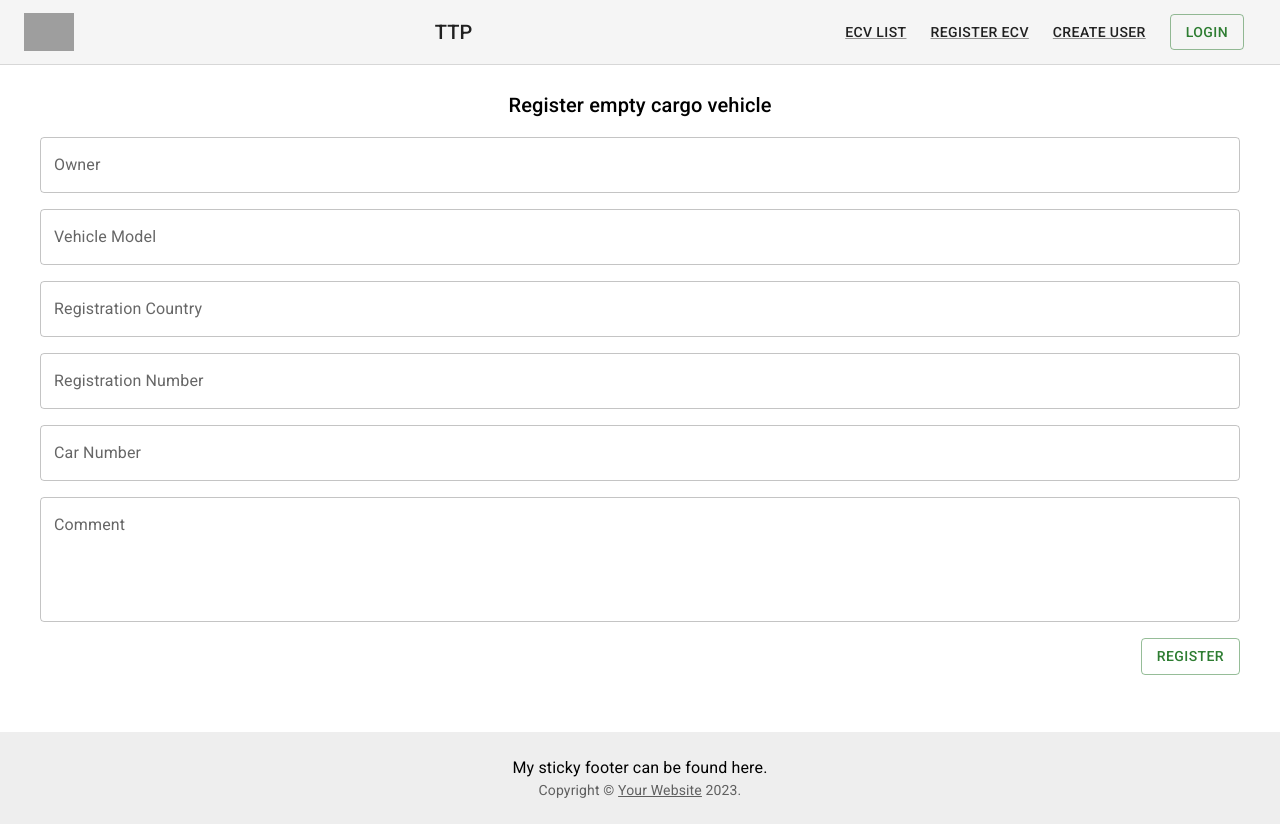
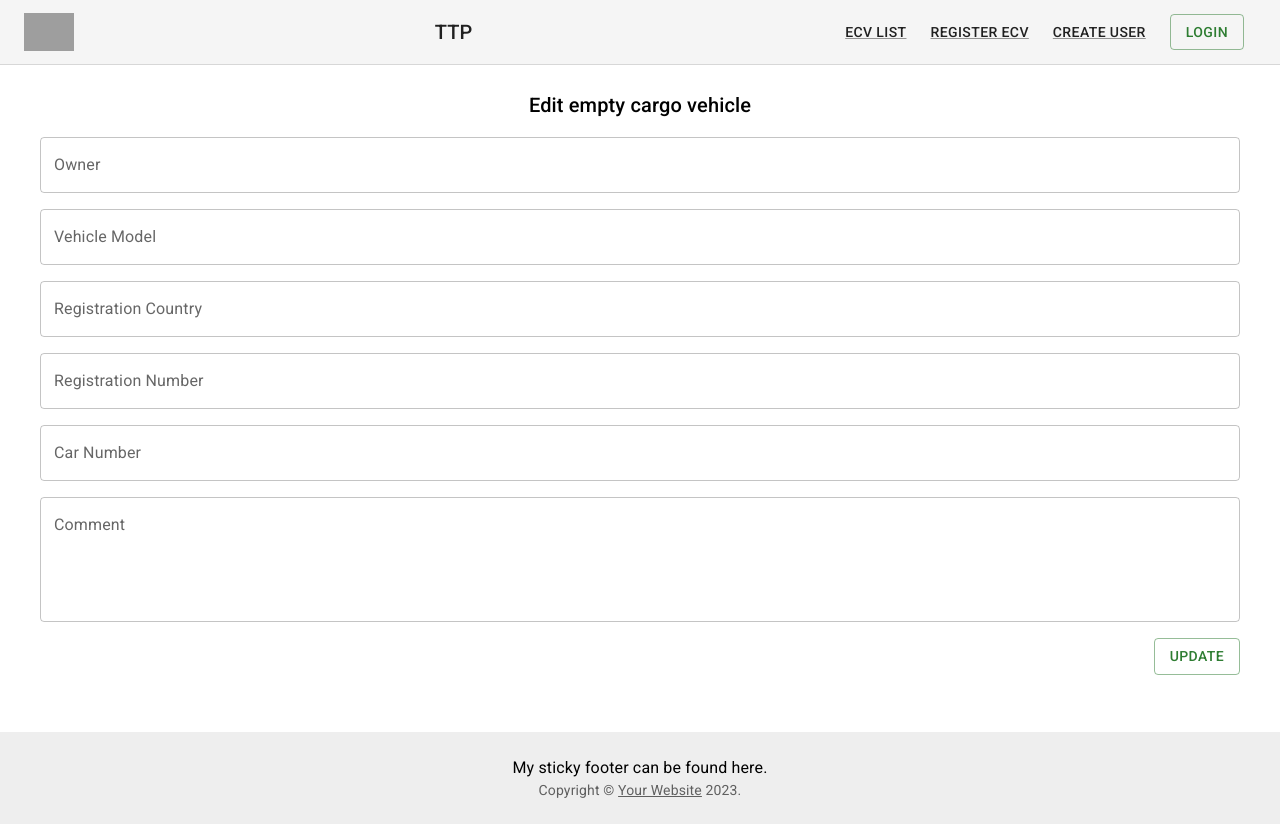
Before and after one commit to Rombug/FINAL_JAVA_PROJECT, a React (Create React App) app in the folder restTTP/ttp-ui/: page /transport/1/update in a window 1280 px wide. Built offline with nearby package versions, Linux system fonts and the light colour scheme; no server answers; grey boxes are pictures that could not be loaded.

Commit message:
FINAL PROJECT. (Spring + React) Created vehicle data edit/update

```diff
--- a/restTTP/ttp-ui/src/components/content/Content.js
+++ b/restTTP/ttp-ui/src/components/content/Content.js
@@ -18,9 +18,9 @@ const Content = () => {
 
             <Routes>
                 <Route path="/" element={<Vehicles/>}/>
-                <Route path="/transport/registration" element={<Transport/>}/>
+                <Route path="/transport/registration" element={<Transport key="registration"/>}/>
                 <Route path="/users/registration" element={<User/>}/>
-                <Route path="/transport/:transportId/update" element={<Transport/>}/>
+                <Route path="/transport/:transportId/update" element={<Transport key="update"/>}/>
                 <Route path="/transport/:transportId" element={<VehicleDetailPage/>}/>
             </Routes>
 
--- a/restTTP/ttp-ui/src/components/forms/Transport.js
+++ b/restTTP/ttp-ui/src/components/forms/Transport.js
@@ -2,9 +2,9 @@ import {Form, Formik} from "formik";
 import {Alert, Button, CircularProgress, Stack, Typography} from "@mui/material";
 import  * as Yup from 'yup';
 import FormTransportTextInput from "./FormTransportTextInput";
-import {getVehicleById, saveVehicle} from "../api/transportApi";
+import {editVehicle, getVehicleById, saveVehicle} from "../api/transportApi";
 import {useEffect, useState} from "react";
-import {useParams} from "react-router-dom";
+import {useNavigate, useParams} from "react-router-dom";
 
 const transportValidationSchema = Yup.object().shape(
     {
@@ -30,21 +30,44 @@ const Transport = () => {
 
     const [notification, setNotification] = useState({isVisible: false});
     const {transportId} = useParams();
-    const [vehicle, setVehicle] = useState({});
+    const [vehicle, setVehicle] = useState({
+        registrationNumber: '',
+        owner: '',
+        vehicleModel: '',
+        registrationCountry: '',
+        carNumber: '',
+        comment: ''
+
+    });
     const [loading, setLoading] = useState(true);
+    const navigation = useNavigate();
 
     useEffect(() => {
         if (!transportId){
+            setLoading(false);
             return;
         }
-
-
 
         getVehicleById(transportId)
             .then(({data}) => setVehicle(data))
             .catch((error) => console.log(error))
             .finally(() => setLoading(false));
     }, []);
+
+    const onFormSubmit = (values, helper) => {
+      if (transportId){
+          onVehicleUpdate(values, helper);
+          return;
+      }
+      onRegisterVehicle(values, helper)
+    }
+
+    const onVehicleUpdate = (values, helper) => {
+        editVehicle(values, transportId)
+            .then(() => navigation(`/transport/${transportId}`))
+            .catch((error) => setNotification({isVisible: true, message: 'Sorry, cannot be updated', severity: 'error'}))
+            .finally(() => helper.setSubmitting(false));
+    }
 
     const onRegisterVehicle = (values, helper) => {
         saveVehicle(values)
@@ -60,18 +83,14 @@ const Transport = () => {
     }
 
     return (
+        <>
+        {
+            loading ? <CircularProgress color="success"/> :
+
                 <Formik
-        initialValues={{
-            registrationNumber: '',
-            owner: '',
-            vehicleModel: '',
-            registrationCountry: '',
-            carNumber: '',
-            comment: ''
+                    initialValues={vehicle}
 
-        }}
-
-        onSubmit={onRegisterVehicle}
+                    onSubmit={onFormSubmit}
 
                     validationSchema={transportValidationSchema}
                 >
@@ -80,9 +99,11 @@ const Transport = () => {
 
                         <Form>
                             <Stack spacing={2} direction="column">
-                    {notification.isVisible && <Alert severity={notification.severity} align="center" sx={{ width: '33%', margin: '0 auto' }}>{notification.message}</Alert>}
+                                {notification.isVisible && <Alert severity={notification.severity}
+                                                                  align="center"
+                                                                  sx={{ width: '33%', margin: '0 auto' }}>{notification.message}</Alert>}
 
-                    <Typography variant="h6" align="center">Register empty cargo vehicle</Typography>
+                                <Typography variant="h6" align="center">{transportId ? 'Edit empty cargo vehicle' : 'Register empty cargo vehicle'}</Typography>
                                 <FormTransportTextInput error={props.touched.owner && !!props.errors.owner}
                                                         name="owner"
                                                         label="Owner"/>
@@ -116,17 +137,15 @@ const Transport = () => {
                             <Typography sx={{textAlign: 'right', mt: 2}}>
                                 {
                                     props.isSubmitting ? <CircularProgress color="success"/> :
-                            <Button variant="outlined" type="submit" color="success">Register</Button>
+                                        <Button variant="outlined" type="submit" color="success">{transportId ? 'Update' : 'Register'}</Button>
                                 }
                             </Typography>
                         </Form>
                     )}
                 </Formik>
-
+        }
+        </>
     )
 }
 
 export default Transport;
-export {
-    transportValidationSchema
-}
--- a/restTTP/ttp-ui/src/components/header/Header.js
+++ b/restTTP/ttp-ui/src/components/header/Header.js
@@ -1,4 +1,4 @@
-import {AppBar, Button, ImageList, ImageListItem, Toolbar, Typography} from "@mui/material";
+import {AppBar, Button, ImageListItem, Toolbar, Typography} from "@mui/material";
 import {NavLink} from "react-router-dom";
 import HeaderItem from "./HeaderItem";
 
```
Lines whose indentation alone changed are shown as unchanged.
